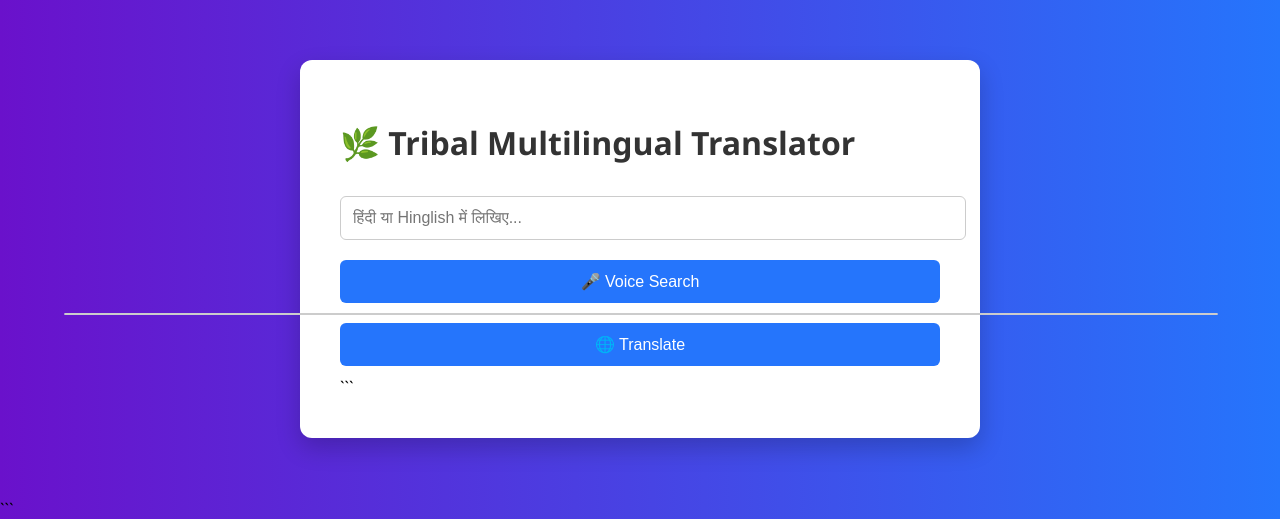
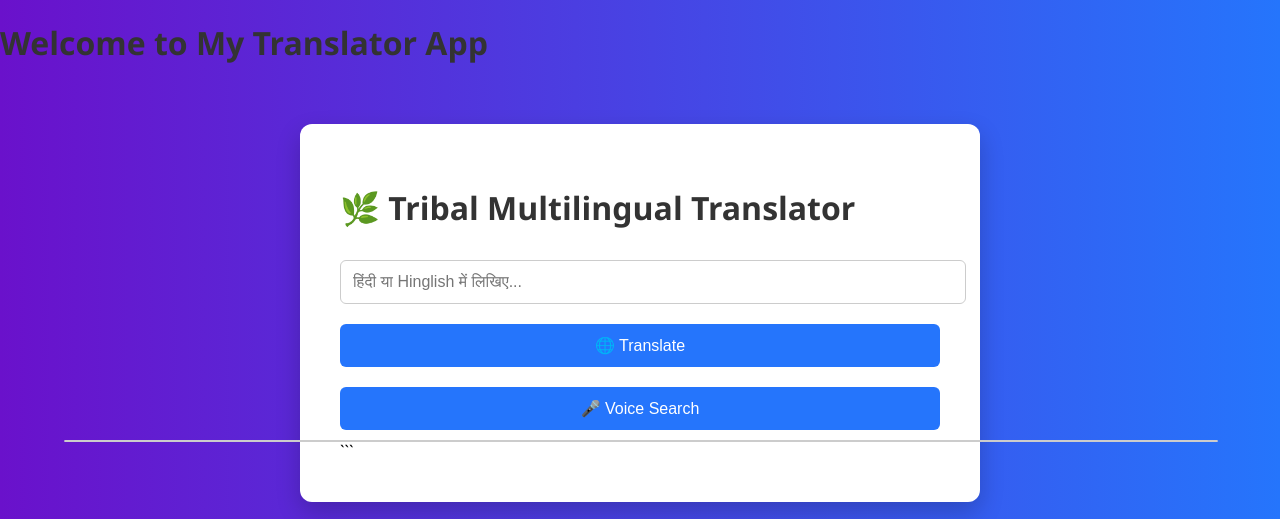
Before and after one commit to rahul-chauhan1819/rahul-chauhan1819, a Flask app: page / in a window 1280 px wide. Shown: the top 519 px of the page. Run offline with Flask 3, Linux system fonts and the light colour scheme; parts of the project's set-up code (start-up, migrations or seed data) failed here and were passed over.

Commit message:
Changed homepage heading

````diff
--- a/templates/index.html
+++ b/templates/index.html
@@ -2,6 +2,8 @@
 
 <html>
 <head>
+    <h1>Welcome to My Translator App</h1>
+
     <title>Tribal Language Translator</title>
     <style>
         body { font-family: 'Segoe UI', Tahoma, Geneva, Verdana, sans-serif; background: linear-gradient(to right, #6a11cb, #2575fc); margin: 0; padding: 0; }
@@ -22,9 +24,10 @@
         <h1>🌿 Tribal Multilingual Translator</h1>
         <form method="POST">
             <input type="text" name="hindi_text" id="hindi_input" placeholder="हिंदी या Hinglish में लिखिए..." autocomplete="off" required>
+            <button type="submit">🌐 Translate</button>
             <button type="button" onclick="startVoiceInput()">🎤 Voice Search</button>
             <ul id="suggestions" style="list-style: none; padding: 0; margin: 0;"></ul>
-            <button type="submit">🌐 Translate</button>
+
         </form>
 
 ```
````
